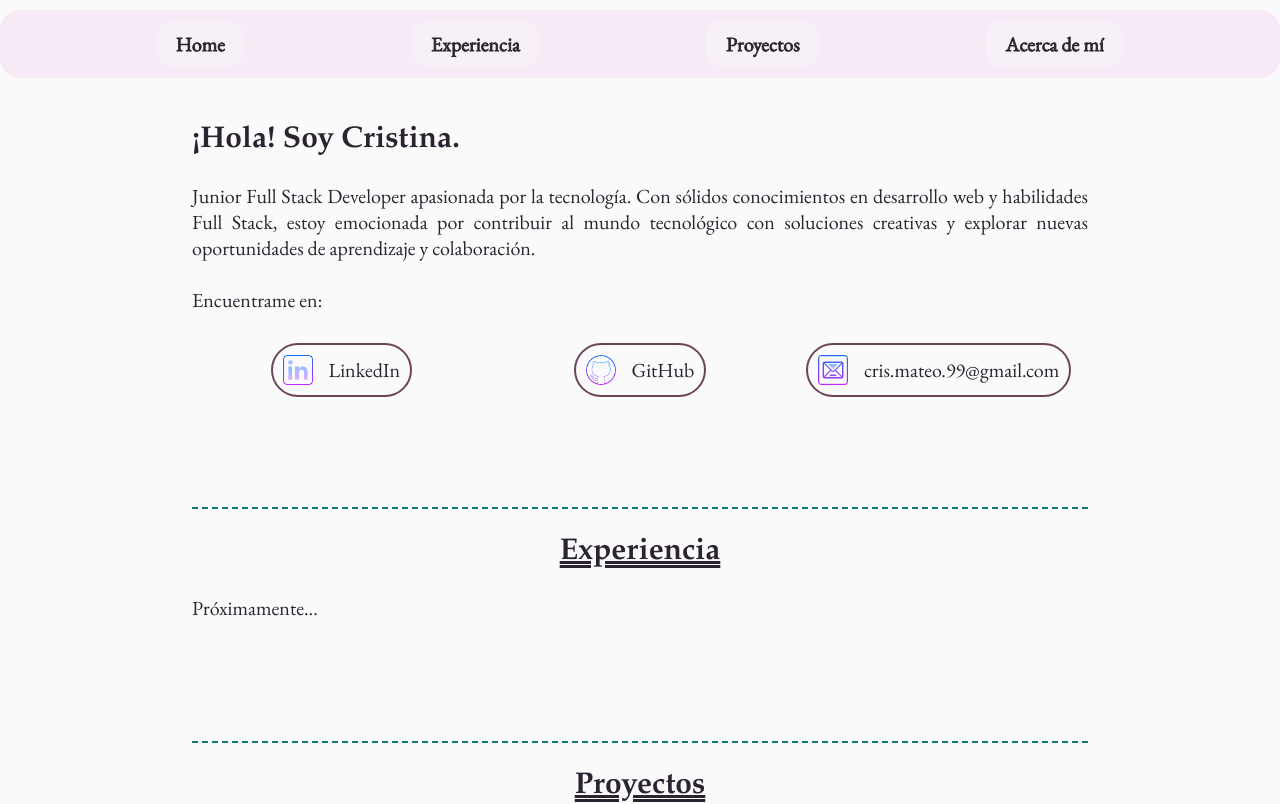
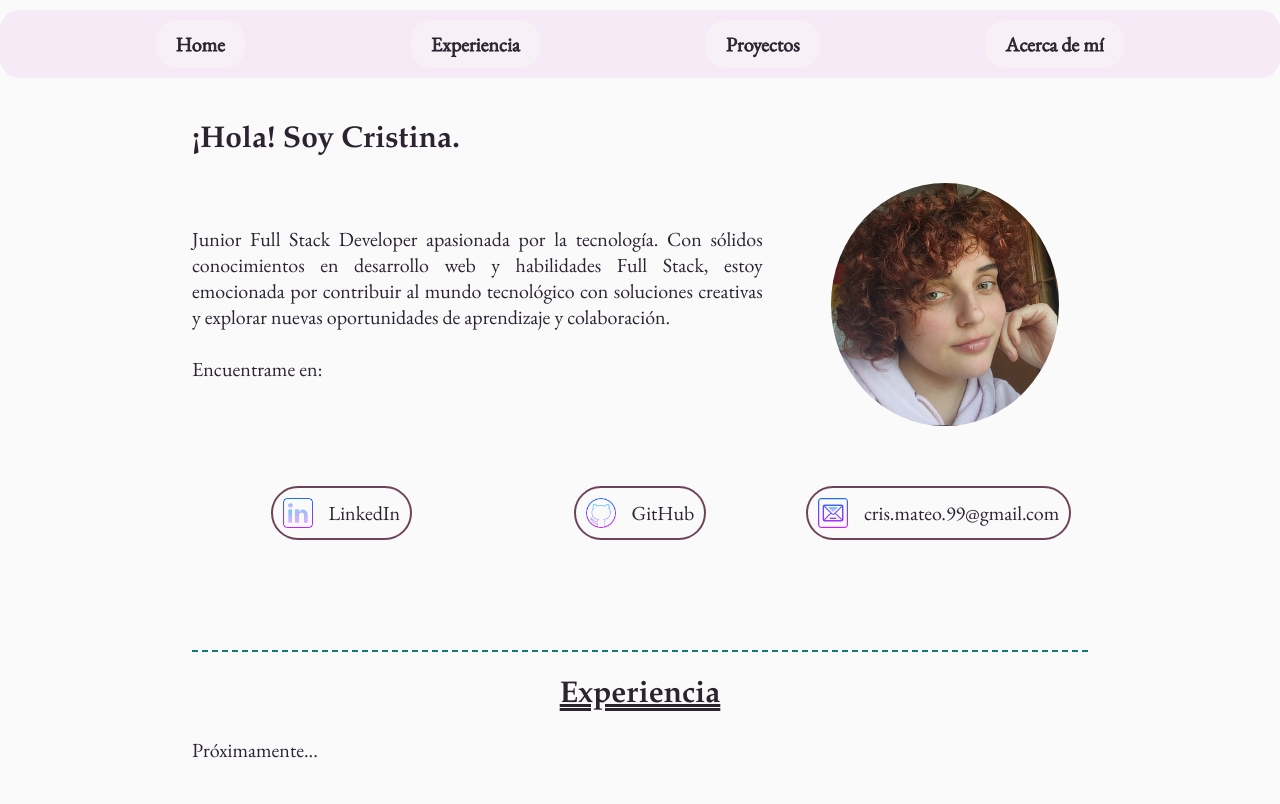
Before and after one commit to CristinaMateo/Portfolio, a React (Vite) app: page / in a window 1280 px wide. Shown: the top 804 px of the page. Built offline with nearby package versions, Linux system fonts and the light colour scheme.

Commit message:
foto perfil

```diff
--- a/src/components/Main/Home/Home.jsx
+++ b/src/components/Main/Home/Home.jsx
@@ -5,10 +5,13 @@ const Home = () => {
     <section>
 
       <h2>¡Hola! Soy Cristina. </h2>
+      <article className="homegrid">
       <p>Junior Full Stack Developer apasionada por la tecnología. Con sólidos conocimientos en desarrollo web y habilidades Full Stack, estoy emocionada por contribuir al mundo tecnológico con soluciones creativas y explorar nuevas oportunidades de aprendizaje y colaboración.
         <br /><br />
         Encuentrame en:
       </p>
+      <img src="/assets/fotoPerfil.png" alt="Foto de perfil" className="fotoPerfil"/>
+      </article>
 
       <article className="links-container">
         <a className="link smallGrid" href="https://linkedin.com/in/mateo-cristina">
--- a/src/styles/components/_Home.scss
+++ b/src/styles/components/_Home.scss
@@ -1,22 +1,24 @@
 @import '../utils/variables.scss';
 
-p{
+p {
   text-align: justify;
 }
-a{
+
+a {
   color: $text;
+
   &:hover {
     background-color: $light;
-        color:$dark
+    color: $dark
   }
 
   &:active {
     background-color: $dark;
-        color:$light;
+    color: $light;
   }
 }
 
-h1{
+h1 {
   text-decoration: underline double;
   display: flex;
   justify-content: center;
@@ -43,7 +45,7 @@ h1{
   width: 30px;
 }
 
-  .smallGrid{
+.smallGrid {
   display: grid;
   grid-template-columns: 1fr 1fr;
   align-items: center;
@@ -53,3 +55,17 @@ h1{
   width: min-content;
   column-gap: 8px;
 }
+
+.homegrid {
+  display: grid;
+  grid-template-columns: 2fr 1fr;
+  column-gap: 40px;
+  justify-items: center;
+  padding-bottom: 50px;
+  align-items: center;
+}
+
+.fotoPerfil {
+  width: 80%;
+  border-radius: 50%;
+}
```
Also changed, not shown: public/assets/fotoPerfil.png (added). Lines whose indentation alone changed are shown as unchanged.
